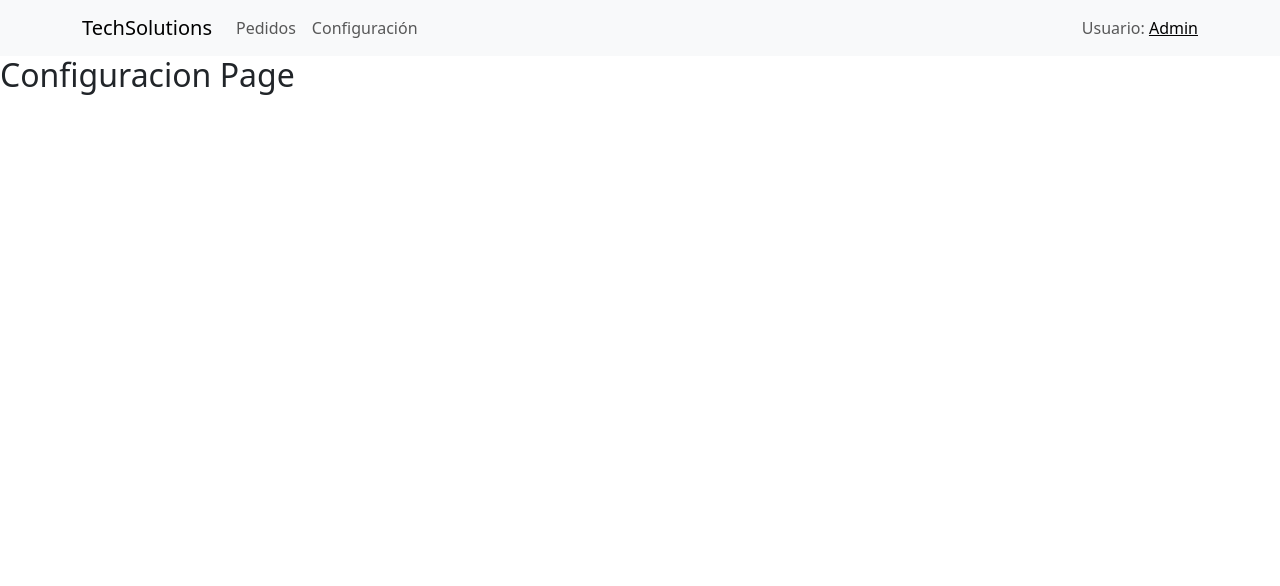
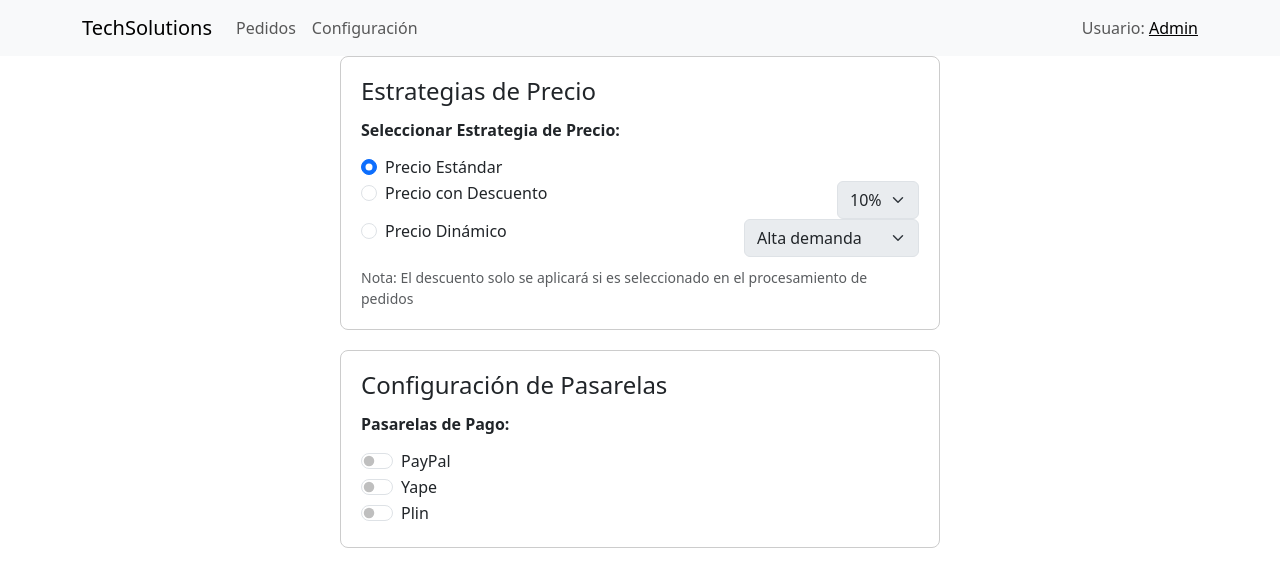
Before and after one commit to DevSer12/patronesSustiFrontend, a React (Vite) app: page /configuracion in a window 1280 px wide. Shown: the top 586 px of the page. Built offline with nearby package versions, Linux system fonts and the light colour scheme.

Commit message:
feat: se crea los componentes EstrategiaPrecio y MetodoPago y se actualiza el  css de configuración

```diff
--- a/src/assets/css/Configuracion.css
+++ b/src/assets/css/Configuracion.css
@@ -0,0 +1,21 @@
+.config-card {
+  border: 1px solid #ccc;
+  border-radius: 8px;
+  padding: 20px;
+  margin: 0 auto 20px auto;
+  background-color: #ffffff;
+  max-width: 600px;
+}
+.config-card h2 {
+  margin-bottom: 15px;
+  font-size: 1.5rem;
+}
+.config-card h5 {
+  margin-bottom: 15px;
+  font-size: 1rem;
+  font-weight: 600;
+}
+.config-card .form-text {
+  margin-top: 10px;
+  display: block;
+}
--- /dev/null
+++ b/src/components/configuracion/EstrategiaPrecio.jsx
@@ -0,0 +1,89 @@
+import React, { useState } from "react";
+import Form from "react-bootstrap/Form";
+import Row from "react-bootstrap/Row";
+import Col from "react-bootstrap/Col";
+import "../../assets/css/Configuracion.css";
+
+export default function EstrategiaPrecio() {
+  const [opcion, setOpcion] = useState("estandar");
+  const [descuento, setDescuento] = useState("10");
+  const [dinamico, setDinamico] = useState("alta");
+
+  return (
+    <div className="config-card">
+      <h2>Estrategias de Precio</h2>
+      <Row>
+        <Col>
+          <h5>Seleccionar Estrategia de Precio:</h5>
+          <Form>
+            <Row>
+              <Col>
+                <Form.Check
+                  type="radio"
+                  id="estandar"
+                  name="estrategia"
+                  label="Precio Estándar"
+                  checked={opcion === "estandar"}
+                  onChange={() => setOpcion("estandar")}
+                />
+              </Col>
+            </Row>
+            <Row>
+              <Col>
+                <Form.Check
+                  type="radio"
+                  id="descuento"
+                  name="estrategia"
+                  label="Precio con Descuento"
+                  checked={opcion === "descuento"}
+                  onChange={() => setOpcion("descuento")}
+                />
+              </Col>
+              <Col xs="auto">
+                <Form.Select
+                  aria-label="Porcentaje de descuento"
+                  value={descuento}
+                  onChange={(e) => setDescuento(e.target.value)}
+                  disabled={opcion !== "descuento"}
+                >
+                  <option value="5">5%</option>
+                  <option value="10">10%</option>
+                  <option value="15">15%</option>
+                  <option value="20">20%</option>
+                </Form.Select>
+              </Col>
+            </Row>
+            <Row>
+              <Col>
+                <Form.Check
+                  type="radio"
+                  id="dinamico"
+                  name="estrategia"
+                  label="Precio Dinámico"
+                  checked={opcion === "dinamico"}
+                  onChange={() => setOpcion("dinamico")}
+                />
+              </Col>
+              <Col xs="auto">
+                <Form.Select
+                  aria-label="Nivel de demanda"
+                  value={dinamico}
+                  onChange={(e) => setDinamico(e.target.value)}
+                  disabled={opcion !== "dinamico"}
+                >
+                  <option value="alta">Alta demanda</option>
+                  <option value="media">Demanda media</option>
+                  <option value="baja">Baja demanda</option>
+                </Form.Select>
+              </Col>
+            </Row>
+            <Form.Text muted>
+              Nota: El descuento solo se aplicará si es seleccionado en el
+              procesamiento de pedidos
+            </Form.Text>
+          </Form>
+        </Col>
+      </Row>
+    </div>
+  );
+}
--- /dev/null
+++ b/src/components/configuracion/MetodoPago.jsx
@@ -0,0 +1,58 @@
+import React, { useState } from "react";
+import Form from "react-bootstrap/Form";
+import Container from "react-bootstrap/Container";
+import Row from "react-bootstrap/Row";
+import Col from "react-bootstrap/Col";
+import "../../assets/css/Configuracion.css";
+
+export default function MetodoPago() {
+  const [paypal, setPaypal] = useState(false);
+  const [yape, setYape] = useState(false);
+  const [plin, setPlin] = useState(false);
+
+  return (
+    <div className="config-card">
+      <h2>Configuración de Pasarelas</h2>
+      <Row>
+        <Col>
+          <h5>Pasarelas de Pago:</h5>
+          <Form>
+            <Row>
+              <Col>
+                <Form.Check
+                  type="switch"
+                  id="paypal-switch"
+                  label="PayPal"
+                  checked={paypal}
+                  onChange={(e) => setPaypal(e.target.checked)}
+                />
+              </Col>
+            </Row>
+            <Row>
+              <Col>
+                <Form.Check
+                  type="switch"
+                  id="yape-switch"
+                  label="Yape"
+                  checked={yape}
+                  onChange={(e) => setYape(e.target.checked)}
+                />
+              </Col>
+            </Row>
+            <Row>
+              <Col>
+                <Form.Check
+                  type="switch"
+                  id="plin-switch"
+                  label="Plin"
+                  checked={plin}
+                  onChange={(e) => setPlin(e.target.checked)}
+                />
+              </Col>
+            </Row>
+          </Form>
+        </Col>
+      </Row>
+    </div>
+  );
+}
--- a/src/pages/Configuracion.jsx
+++ b/src/pages/Configuracion.jsx
@@ -1,9 +1,11 @@
-const Configuracion = () => {
+import EstrategiaPrecio from "../components/configuracion/EstrategiaPrecio";
+import MetodoPago from "../components/configuracion/MetodoPago";
+
+export default function Configuracion () {
     return (
-        <div>
-            <h2>Configuracion Page</h2>
-        </div>
+        <>
+            <EstrategiaPrecio />
+            <MetodoPago />
+        </>
     );
-};
-
-export default Configuracion;
+}
```
